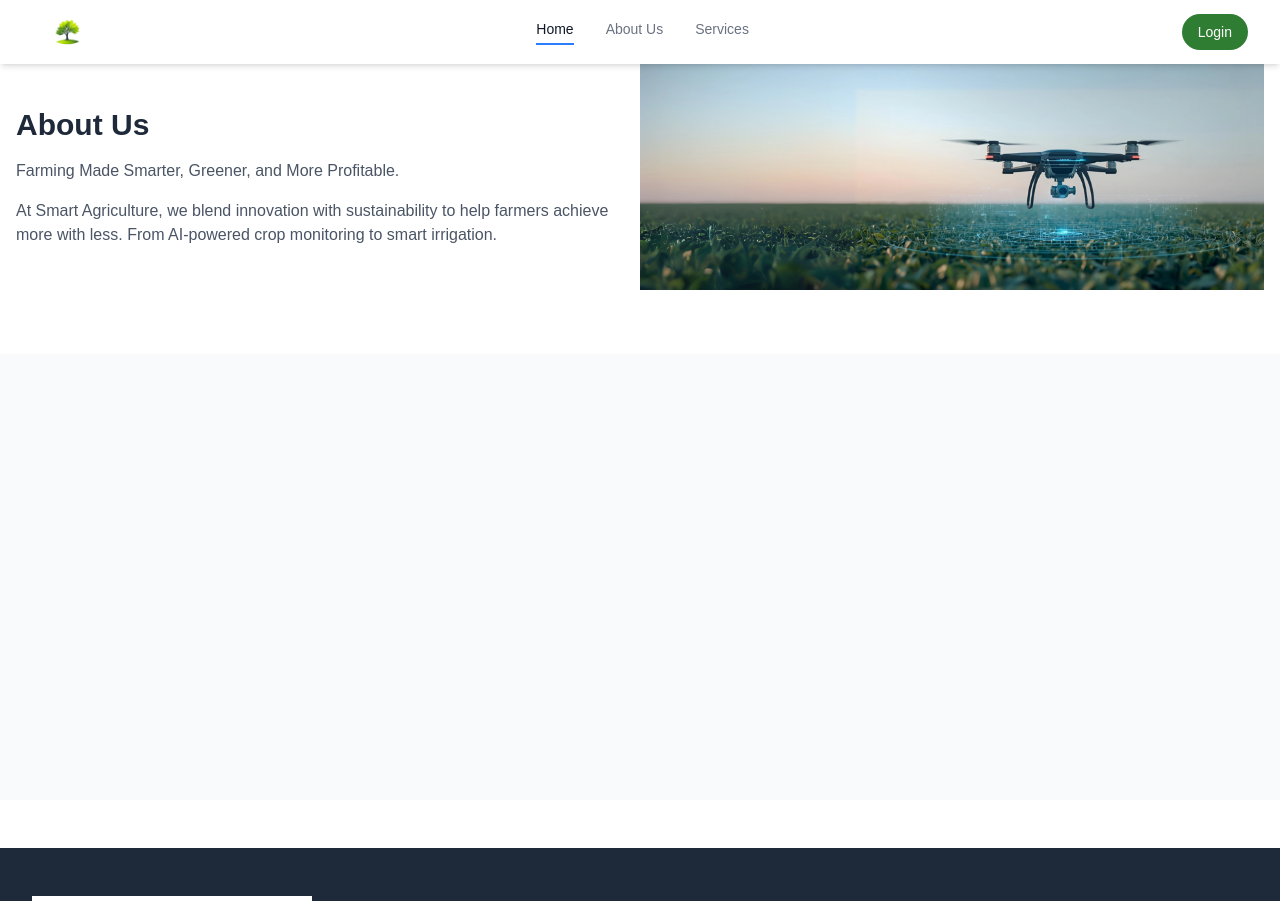
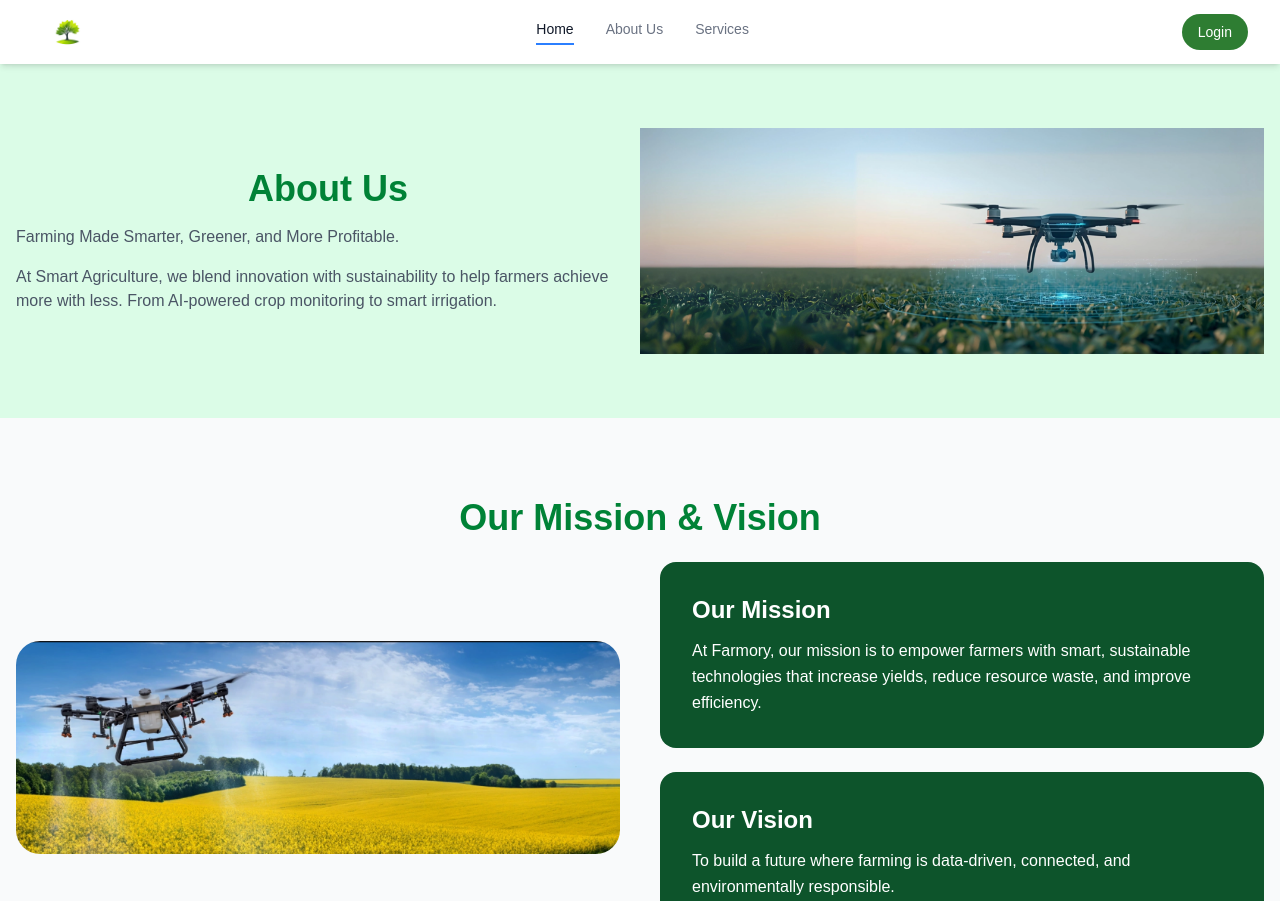
Before and after one commit to sohaibislam45/smart-agriculture-web-platform, a Next.js app: page / in a window 1280 px wide. Shown: the top 901 px of the page. Built offline with nearby package versions, Linux system fonts and the light colour scheme.

Commit message:
add misson & vision

```diff
--- a/src/app/page.js
+++ b/src/app/page.js
@@ -4,11 +4,11 @@ export default function Home() {
   return (
     <div className="min-h-screen bg-gray-50">
       {/* About Us */}
-      <section className="py-16 bg-white">
+      <section className="py-16 mt-16 bg-green-100">
         <div className="max-w-7xl mx-auto px-4">
           <div className="flex flex-col md:flex-row items-center">
             <div className="md:w-1/2 mb-8 md:mb-0">
-              <h2 className="text-3xl font-bold mb-4 text-gray-800">
+              <h2 className=" mb-4 text-4xl font-bold text-green-700 text-center">
                 About Us
               </h2>
               <p className="text-gray-600 mb-4">
@@ -29,11 +29,50 @@ export default function Home() {
         </div>
       </section>
 
-      {/*  */}
+      {/* Our Mission & Vision */}
+
+      <section className="max-w-7xl mx-auto px-4 py-20">
+        <h2 className="text-4xl font-bold text-green-700 text-center mb-6">
+          Our Mission & Vision
+        </h2>
+        <div className="grid lg:grid-cols-2 gap-10 items-center">
+          {/* Image */}
+          <div className="rounded-3xl overflow-hidden">
+            <img
+              src="/about1.png"
+              alt="Smart Farming"
+              className="w-full h-full object-cover"
+            />
+          </div>
+
+          {/* Mission & Vision */}
+          <div className="space-y-6">
+            <div className="bg-green-900 text-white p-6 md:p-8 rounded-2xl">
+              <h3 className="text-xl md:text-2xl font-bold mb-3">
+                Our Mission
+              </h3>
+              <p className="text-sm md:text-base leading-relaxed">
+                At Farmory, our mission is to empower farmers with smart,
+                sustainable technologies that increase yields, reduce resource
+                waste, and improve efficiency.
+              </p>
+            </div>
+
+            <div className="bg-green-900 text-white p-6 md:p-8 rounded-2xl">
+              <h3 className="text-xl md:text-2xl font-bold mb-3">Our Vision</h3>
+              <p className="text-sm md:text-base leading-relaxed">
+                To build a future where farming is data-driven, connected, and
+                environmentally responsible.
+              </p>
+            </div>
+          </div>
+        </div>
+
+
+      </section>
 
 
 
-      {/*  */}
     </div>
   );
 }
```
